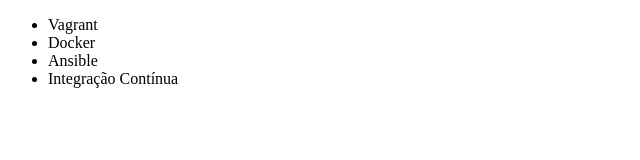
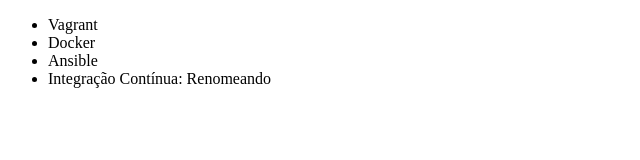
Before and after one commit to jrsartorelli/Git, a plain HTML site: page index.html in a window 1280 px wide. Shown: the full height of the page, 0-640 px from the left. Drawn offline with Linux system fonts and the light colour scheme.

Commit message:
Renomeando curso de Integração Contínua

```diff
--- a/index.html
+++ b/index.html
@@ -9,7 +9,7 @@
         <li>Vagrant</li>
         <li>Docker</li>
         <li>Ansible</li>
-        <li>Integração Contínua</li>
+        <li>Integração Contínua: Renomeando</li>
     </ul>
 </body>
 
```
